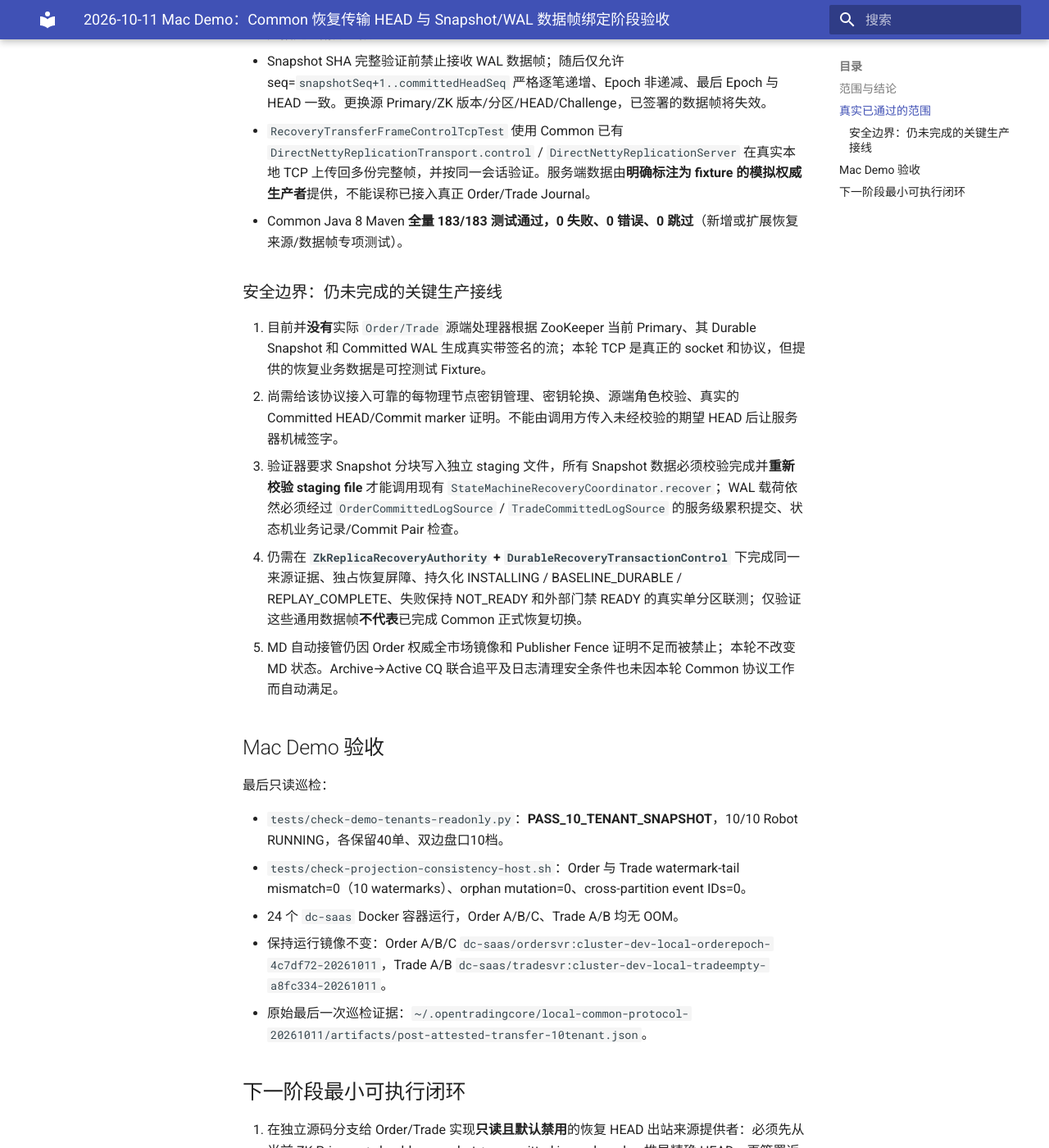
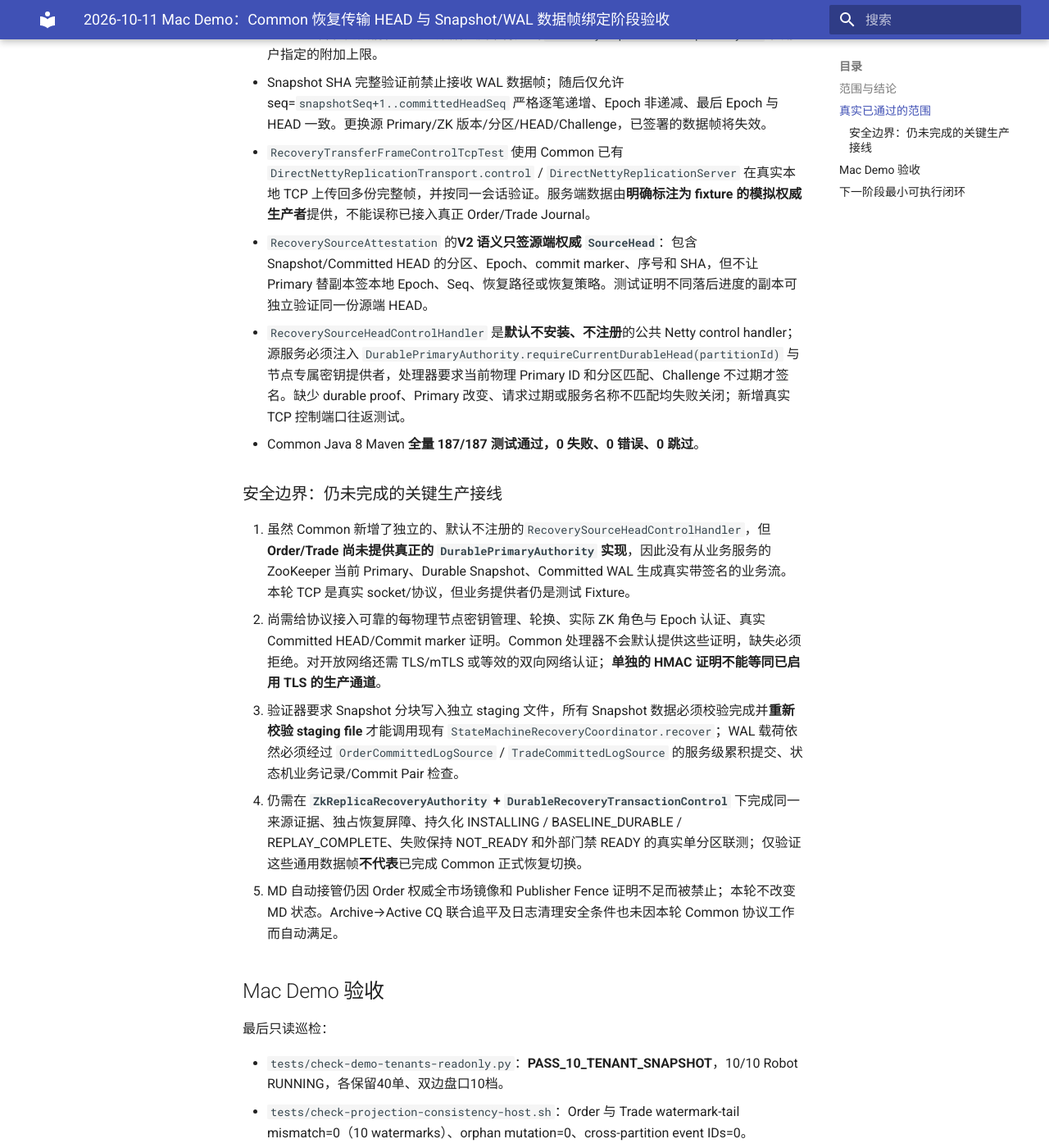
Before and after one commit to bliplink/dc-quant-deploy, an MkDocs documentation site: the page built from docs/MAC_COMMON_ATTESTED_SNAPSHOT_WAL_STREAM_20261011.zh-CN.md, in a window 1280 px wide and 1400 px high, scrolled down 832 px. Shown: the whole window at 82% size. Built offline with MkDocs 1.6.1 and Material for MkDocs 9.7.7, drawn with Linux system fonts in a browser that asks for light colours; some of the changed text lies outside the part shown.

Commit message:
docs(mac-ha): record source-owned HEAD V2 and fail-closed control verifier

```diff
--- a/docs/MAC_COMMON_ATTESTED_SNAPSHOT_WAL_STREAM_20261011.zh-CN.md
+++ b/docs/MAC_COMMON_ATTESTED_SNAPSHOT_WAL_STREAM_20261011.zh-CN.md
@@ -4,7 +4,7 @@
 
 本阶段**仅开发和测试 Common 公共接口，不更改原有 10 租户运行集群**。不使用新的 Maven Central 版本，也不改 Order/Trade 运行镜像或擅自启用 `commonBinding.enabled`。没有任何归档删除、未做新的真实 SIGKILL。
 
-本轮 Common `saas-crypto` 最终 commit：**`eb508ad`**，在此前 `7b6d1d6` 的 `RecoverySourceAttestation` 基础上新增公共 `RecoveryTransferFrame`。
+本轮 Common `saas-crypto` 最终 commit：**`91ecb57`**（前置 commits：`7b6d1d6` 来源认证，`eb508ad` 带签名 Snapshot/WAL 传输帧）。增加公共 `RecoveryTransferFrame` 和 `RecoverySourceHeadControlHandler`。
 
 ## 真实已通过的范围
 
@@ -14,12 +14,14 @@
 - Snapshot 分块必须从 offset=0 无重叠、连续传输，同一个 chunk 无法重放，按接收序列计算 SHA256 并在完成前检查完整数据长度不得超出 `RecoveryRequest.maxSnapshotBytes` 和用户指定的附加上限。
 - Snapshot SHA 完整验证前禁止接收 WAL 数据帧；随后仅允许 seq=`snapshotSeq+1..committedHeadSeq` 严格逐笔递增、Epoch 非递减、最后 Epoch 与 HEAD 一致。更换源 Primary/ZK 版本/分区/HEAD/Challenge，已签署的数据帧将失效。
 - `RecoveryTransferFrameControlTcpTest` 使用 Common 已有 `DirectNettyReplicationTransport.control` / `DirectNettyReplicationServer` 在真实本地 TCP 上传回多份完整帧，并按同一会话验证。服务端数据由**明确标注为 fixture 的模拟权威生产者**提供，不能误称已接入真正 Order/Trade Journal。
-- Common Java 8 Maven **全量 183/183 测试通过，0 失败、0 错误、0 跳过**（新增或扩展恢复来源/数据帧专项测试）。
+- `RecoverySourceAttestation` 的**V2 语义只签源端权威 `SourceHead`**：包含 Snapshot/Committed HEAD 的分区、Epoch、commit marker、序号和 SHA，但不让 Primary 替副本签本地 Epoch、Seq、恢复路径或恢复策略。测试证明不同落后进度的副本可独立验证同一份源端 HEAD。
+- `RecoverySourceHeadControlHandler` 是**默认不安装、不注册**的公共 Netty control handler；源服务必须注入 `DurablePrimaryAuthority.requireCurrentDurableHead(partitionId)` 与节点专属密钥提供者，处理器要求当前物理 Primary ID 和分区匹配、Challenge 不过期才签名。缺少 durable proof、Primary 改变、请求过期或服务名称不匹配均失败关闭；新增真实 TCP 控制端口往返测试。
+- Common Java 8 Maven **全量 187/187 测试通过，0 失败、0 错误、0 跳过**。
 
 ### 安全边界：仍未完成的关键生产接线
 
-1. 目前并**没有**实际 `Order/Trade` 源端处理器根据 ZooKeeper 当前 Primary、其 Durable Snapshot 和 Committed WAL 生成真实带签名的流；本轮 TCP 是真正的 socket 和协议，但提供的恢复业务数据是可控测试 Fixture。
-2. 尚需给该协议接入可靠的每物理节点密钥管理、密钥轮换、源端角色校验、真实的 Committed HEAD/Commit marker 证明。不能由调用方传入未经校验的期望 HEAD 后让服务器机械签字。
+1. 虽然 Common 新增了独立的、默认不注册的`RecoverySourceHeadControlHandler`，但**Order/Trade 尚未提供真正的 `DurablePrimaryAuthority` 实现**，因此没有从业务服务的 ZooKeeper 当前 Primary、Durable Snapshot、Committed WAL 生成真实带签名的业务流。本轮 TCP 是真实 socket/协议，但业务提供者仍是测试 Fixture。
+2. 尚需给协议接入可靠的每物理节点密钥管理、轮换、实际 ZK 角色与 Epoch 认证、真实 Committed HEAD/Commit marker 证明。Common 处理器不会默认提供这些证明，缺失必须拒绝。对开放网络还需 TLS/mTLS 或等效的双向网络认证；**单独的 HMAC 证明不能等同已启用 TLS 的生产通道**。
 3. 验证器要求 Snapshot 分块写入独立 staging 文件，所有 Snapshot 数据必须校验完成并**重新校验 staging file** 才能调用现有 `StateMachineRecoveryCoordinator.recover`；WAL 载荷依然必须经过 `OrderCommittedLogSource` / `TradeCommittedLogSource` 的服务级累积提交、状态机业务记录/Commit Pair 检查。
 4. 仍需在 **`ZkReplicaRecoveryAuthority` + `DurableRecoveryTransactionControl`** 下完成同一来源证据、独占恢复屏障、持久化 INSTALLING / BASELINE_DURABLE / REPLAY_COMPLETE、失败保持 NOT_READY 和外部门禁 READY 的真实单分区联测；仅验证这些通用数据帧**不代表**已完成 Common 正式恢复切换。
 5. MD 自动接管仍因 Order 权威全市场镜像和 Publisher Fence 证明不足而被禁止；本轮不改变 MD 状态。Archive→Active CQ 联合追平及日志清理安全条件也未因本轮 Common 协议工作而自动满足。
@@ -36,7 +38,7 @@
 
 ## 下一阶段最小可执行闭环
 
-1. 在独立源码分支给 Order/Trade 实现**只读且默认禁用**的恢复 HEAD 出站来源提供者：必须先从当前 ZK Primary + durable snapshot + committed journal marker 推导精确 HEAD，再签署返回。
+1. 在独立源码分支给 Order/Trade 实现**只读且默认禁用**的 `DurablePrimaryAuthority`，再把 Common 的公共 control handler 注入其既有 Netty 服务端：必须从最新 ZK Primary + durable snapshot + committed journal marker 推导精确 SourceHead，而不是签客户端自报的 HEAD。
 2. 使用上述真实来源提供者和 Netty 控制通道，将 Snapshot chunk + WAL 帧传输到隔离恢复 Staging，检查完整 Snapshot 与 WAL 证明，先**影子验证**同一数据，不恢复在线分区。
 3. 再将真实已认证流连接 Common 状态机 `restore + apply(byte[]) + finishReplay()`，先选单测试分区；READY 前必须单独证明旧发布者 Fence、Gateway 路由和所有副本/Projection 权威一致。
 4. 完成实际 Archive→Active CQ 联合恢复、跨 Epoch GAP、重复/脏尾、落后副本不丢单无双主的集成测试；再讨论归档 retention/删除。
```
